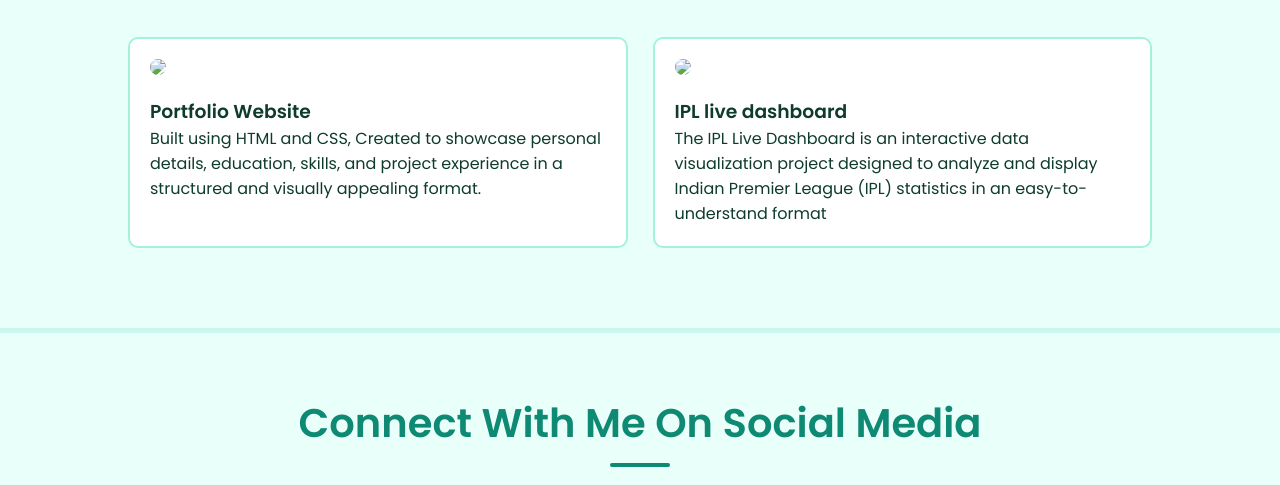
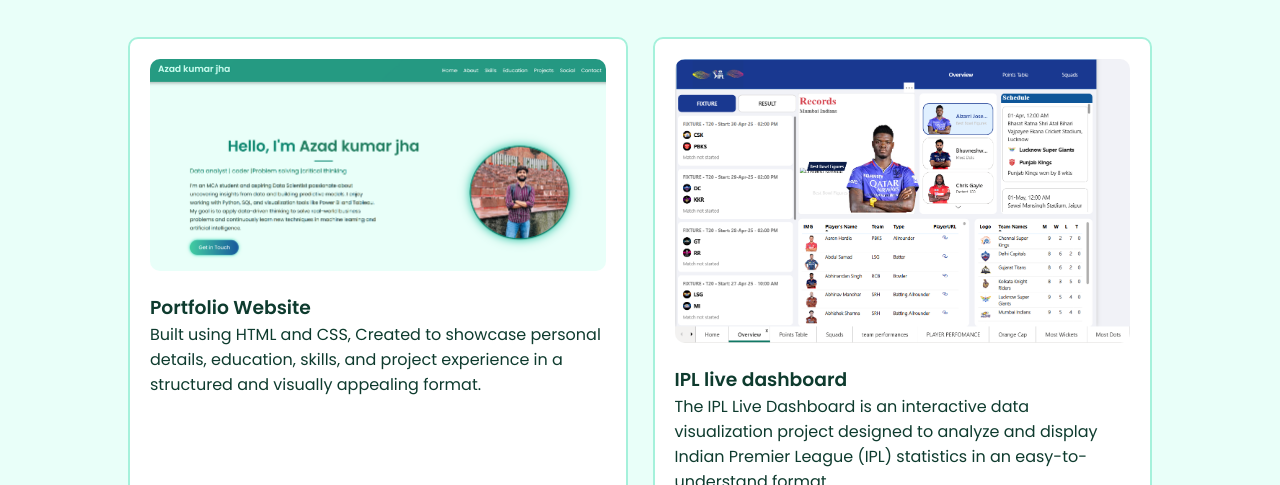
Before and after one commit to Azadjha/portfolio, a plain HTML site: page index.html in a window 1280 px wide. Shown: the part 2583-3068 px from the top of the page. Drawn offline with Linux system fonts and the light colour scheme.

Commit message:
Fix HTML encoding issues in index.html

```diff
--- a/index.html
+++ b/index.html
@@ -397,8 +397,8 @@
   <section id="projects">
     <h2>Projects</h2>
     <div class="project-grid">
-      <div class="project-card"><img src="C:\Users\azad jha\OneDrive\Pictures\Screenshots\Screenshot 2025-11-06 013017.png"><h3>Portfolio Website</h3><p>Built using HTML and CSS, Created to showcase personal details, education, skills, and project experience in a structured and visually appealing format.</p></div>
-      <div class="project-card"><img src="C:\Users\azad jha\OneDrive\Pictures\Screenshots\Screenshot 2025-11-06 012831.png"><h3>IPL live dashboard</h3><p>The IPL Live Dashboard is an interactive data visualization project designed to analyze and display Indian Premier League (IPL) statistics in an easy-to-understand format</p></div>    </div>
+      <div class="project-card"><img src="portfolioimg.png"><h3>Portfolio Website</h3><p>Built using HTML and CSS, Created to showcase personal details, education, skills, and project experience in a structured and visually appealing format.</p></div>
+      <div class="project-card"><img src="iplimg.png"><h3>IPL live dashboard</h3><p>The IPL Live Dashboard is an interactive data visualization project designed to analyze and display Indian Premier League (IPL) statistics in an easy-to-understand format</p></div>    </div>
   </section>
 
   <section id="social">
```
